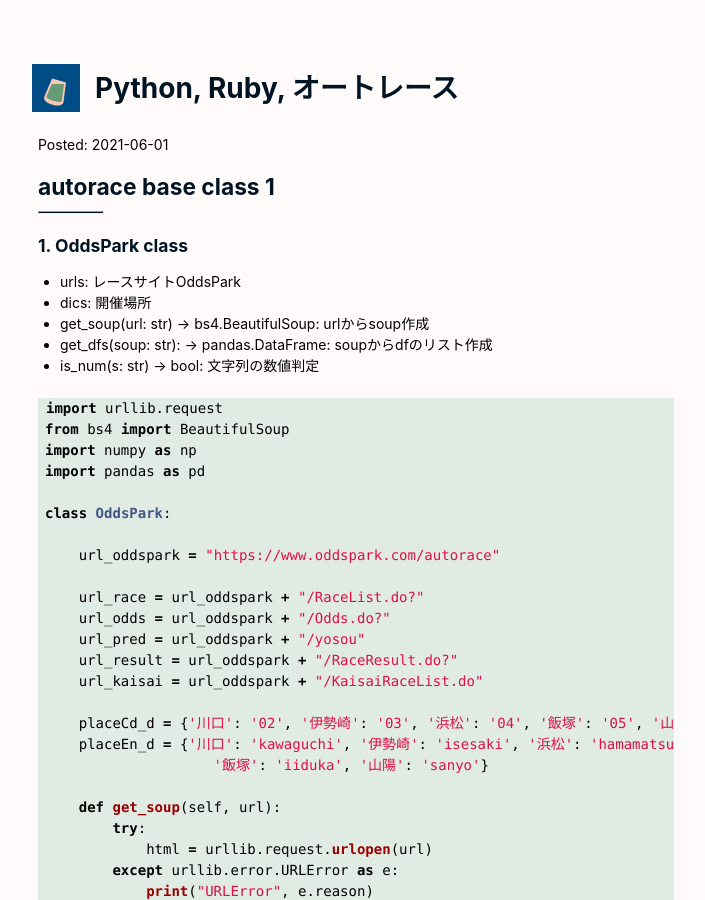
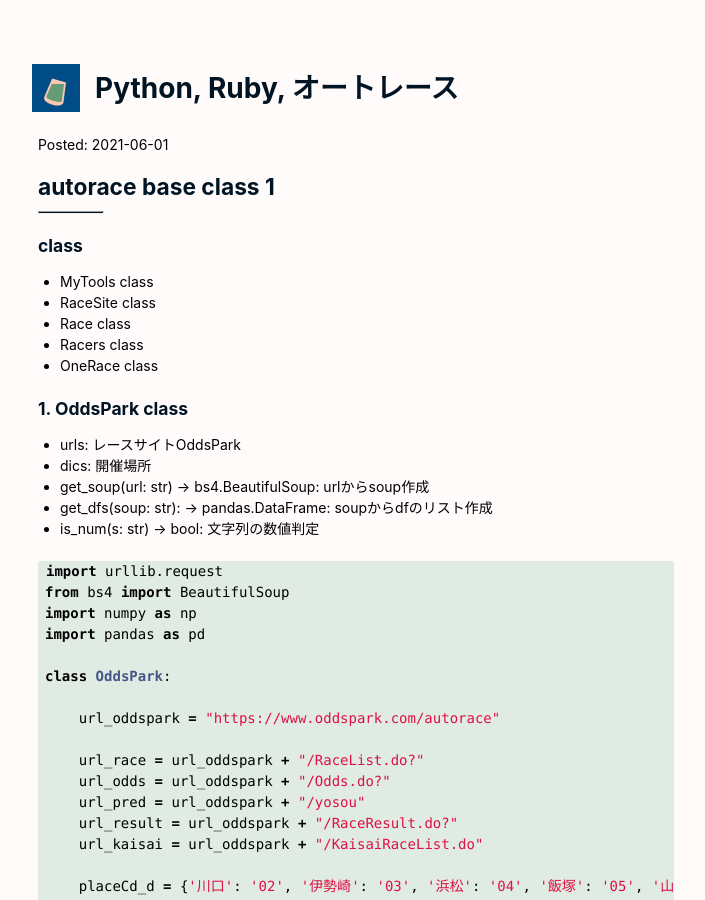
Before and after one commit to justgetwet/jekyll-race, a Jekyll site: the page built from _posts/2021-06-01-autorace-01.md, in a window 1280 px wide and 900 px high. Shown: the whole window, without its empty margins (32-737 px from the left). Built offline with Jekyll 4.4.1, drawn with Linux system fonts in a browser that asks for light colours.

Commit message:
tullys0709

```diff
--- a/_posts/2021-06-01-autorace-01.md
+++ b/_posts/2021-06-01-autorace-01.md
@@ -2,6 +2,14 @@
 layout: post
 title: "autorace base class 1"
 ---
+
+### class
+
+- MyTools class
+- RaceSite class
+- Race class
+- Racers class
+- OneRace class
 
 ### 1. OddsPark class
 
```
Also changed, not shown: _posts/2021-07-07-sim1.md (added, +15 -0 lines), images/isesaki_top8.png (added), images/kawaguchi_top8.png (added), 4 other files.
